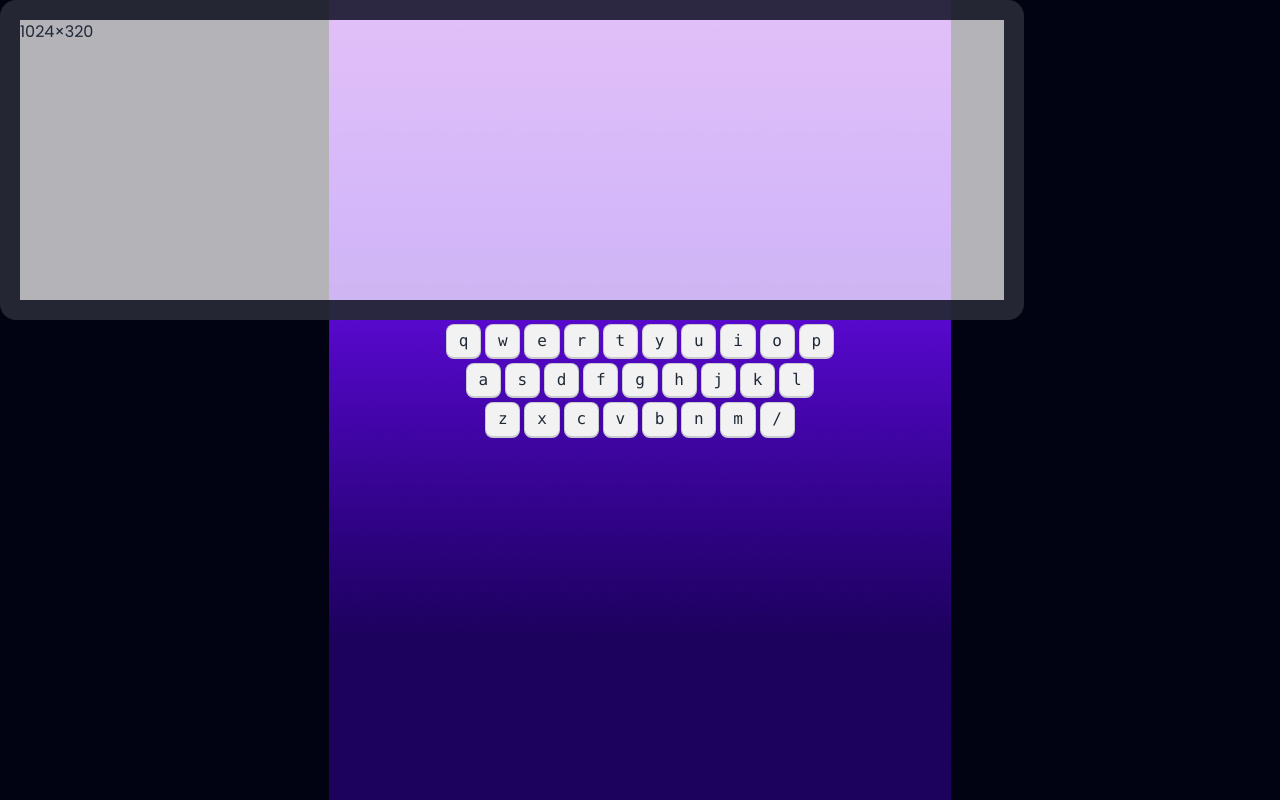
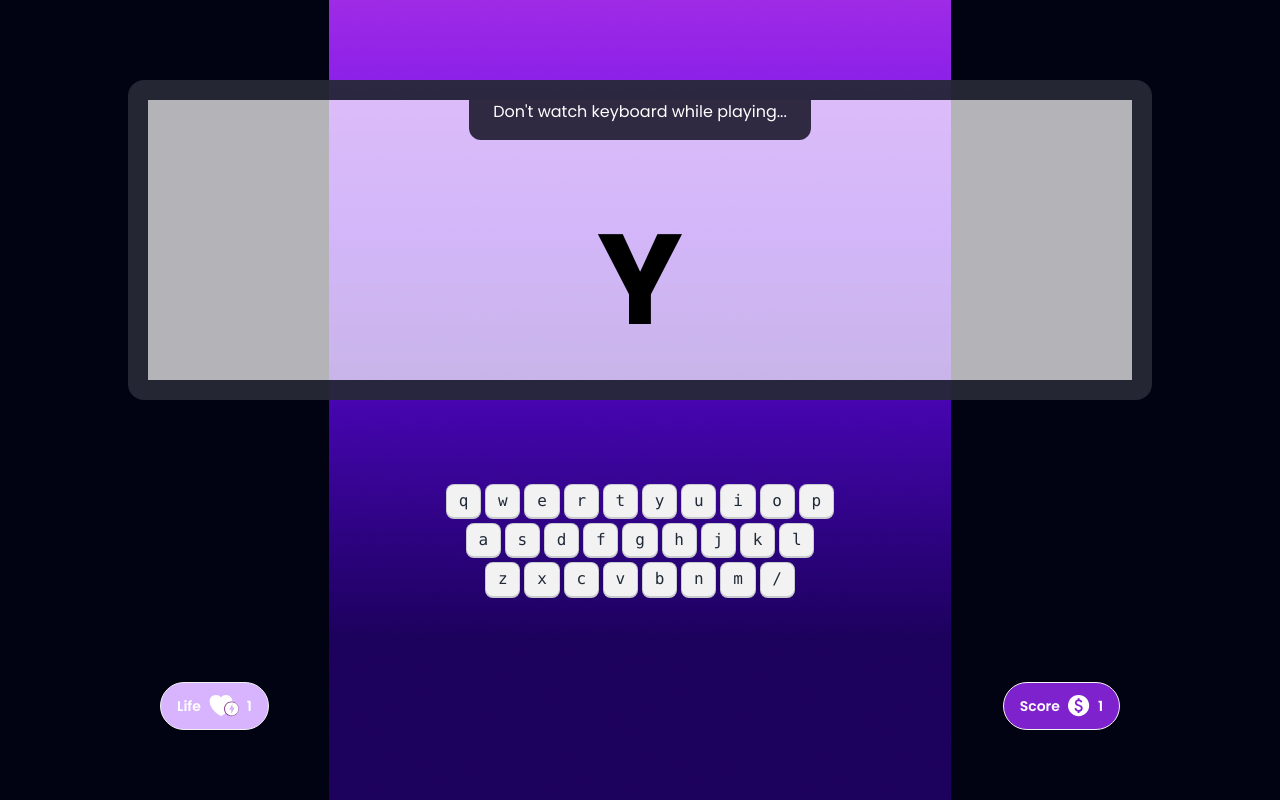
Before and after one commit to mister-mehedi/alpha-clash-pro, a plain HTML site: page index.html in a window 1280 px wide. Drawn offline with nearby package versions, Linux system fonts and the light colour scheme.

Commit message:
done with htmlCss for 2nd page

```diff
--- a/index.html
+++ b/index.html
@@ -28,10 +28,19 @@
 
     </section>
     <section class="play-ground">
-      <div>
+      <div class="flex flex-col items-center gap-20 pt-20">
         <!-- screen -->
         <div class="artboard artboard-horizontal phone-6 border-[20px] rounded-2xl border-[#010313CC] bg-[#FFFFFFB3]">
-          1024×320
+          <div class="flex justify-center">
+            <p class="bg-[#2F2941] text-white px-6 pb-4 rounded-b-xl">
+              Don't watch keyboard while playing...
+            </p>
+          </div>
+          <div class="flex justify-center items-center h-full">
+            <p class="text-black text-9xl font-bold">
+              Y
+            </p>
+          </div>
         </div>
         <!-- keyboard -->
         <div>
@@ -70,6 +79,18 @@
           </div>
         </div>
         <!-- life line -->
+        <div class="flex justify-between w-3/4">
+          <button class="btn rounded-full bg-purple-300 text-white px-4">
+            Life
+            <img src="images/lightning heart.svg" alt="">
+            <span>1</span>
+          </button>
+          <button class="btn rounded-full bg-purple-700 text-white px-4">
+            Score
+            <img src="images/dollar.svg" alt="">
+            <span>1</span>
+          </button>
+        </div>
       </div>
     </section>
     <section class="score">
```
Also changed, not shown: images/dollar.svg (added), images/lightning heart.svg (added).
